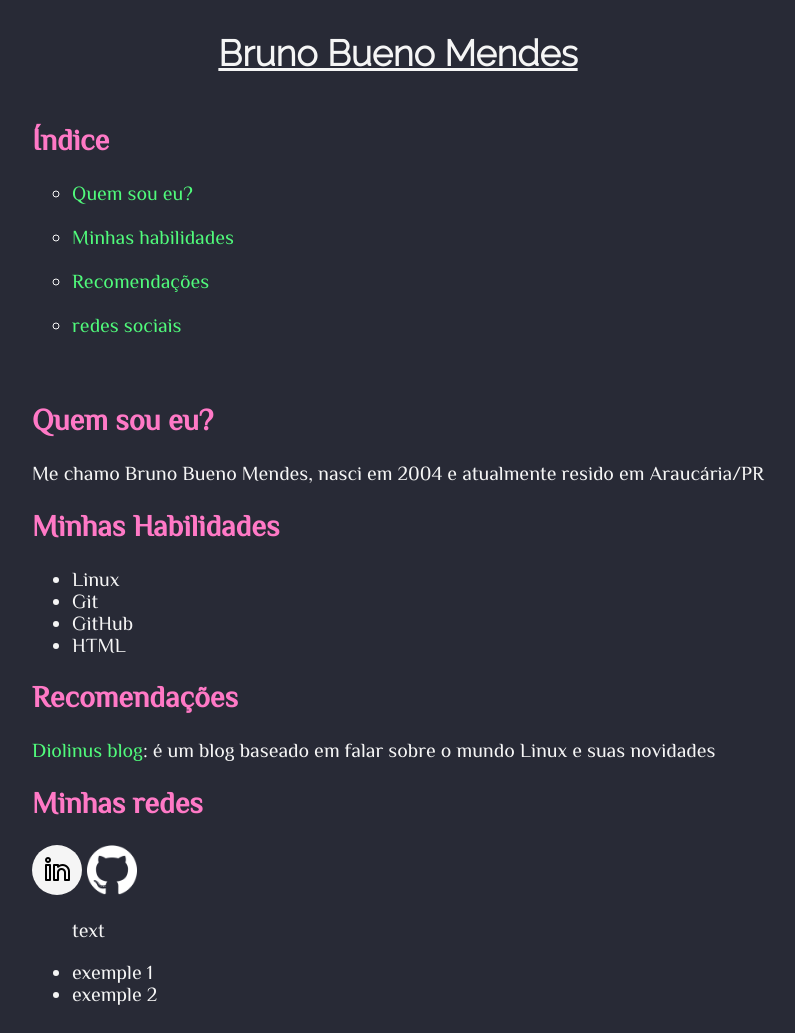
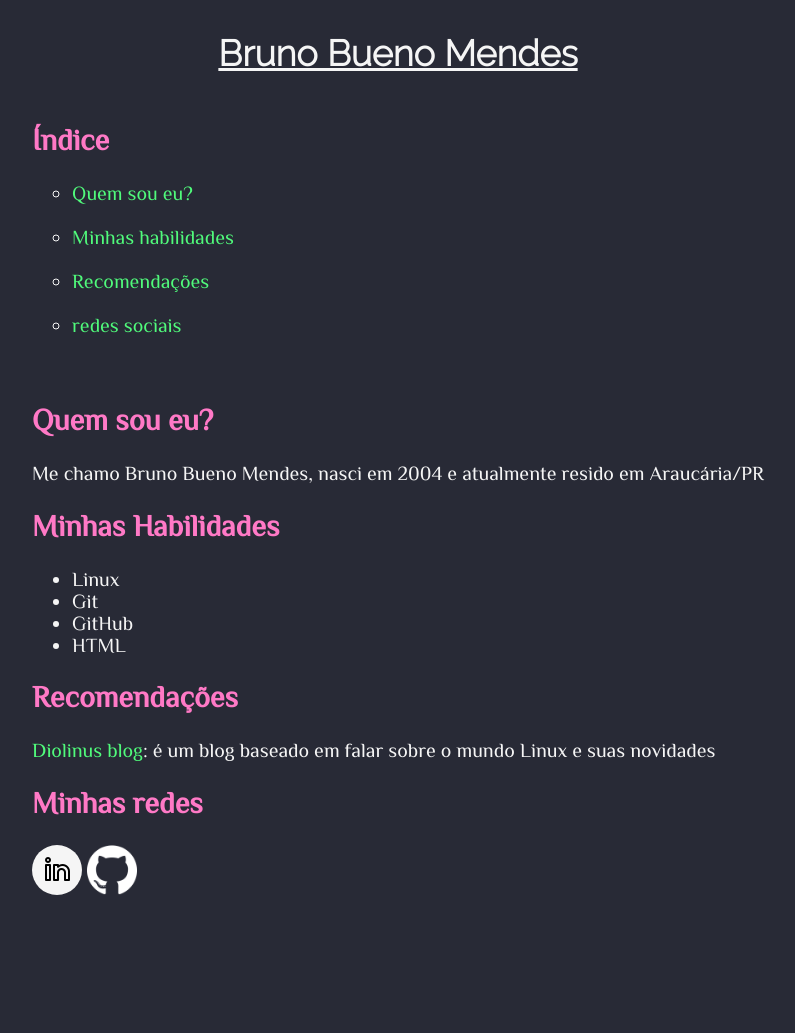
Before and after one commit to Brunobmendes/Brunobmendes.github.io, a plain HTML site: page index.html in a window 1280 px wide. Shown: the whole page, without its empty margins (242-1037 px from the left). After the commit the page ends 907 px from the top, so only its background shows below. Drawn offline with Linux system fonts and the light colour scheme.

```diff
--- a/index.html
+++ b/index.html
@@ -57,15 +57,6 @@
     <a href="https://github.com/Brunobmendes" target="_blank"><img id= github-icon src="icons/GitHub-light-icon.png" alt="icone do GitHub" width="50px"></a>
 
 
-    <div class="ellen-exemple">
-        <ul>
-            <p>
-                text
-            </p>
-            <li>exemple 1</li>
-            <li>exemple 2</li>
-        </ul>
-
     </div>
     </div>
 
```
